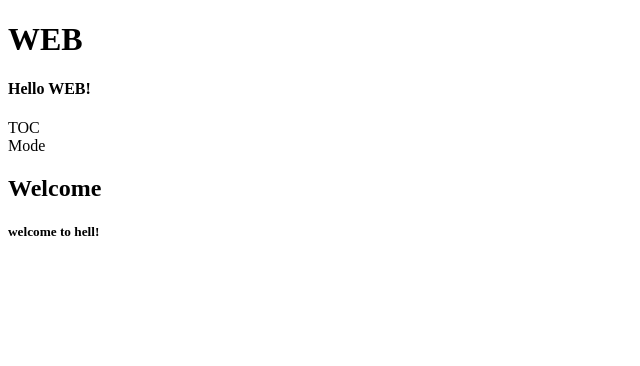
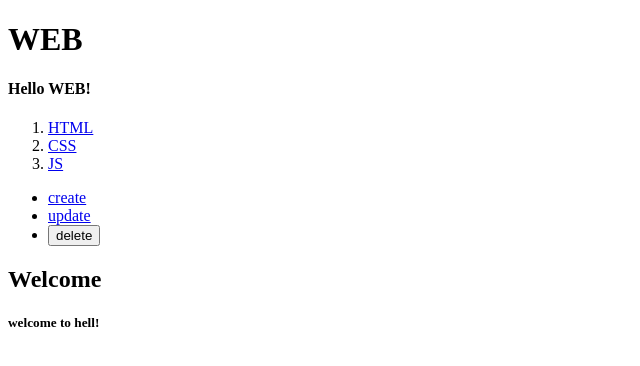
Before and after one commit to kim0612/redux_reactjs, a React (Create React App) app in the folder crud/: page / in a window 1280 px wide. Shown: the top 366 px of the page, without its empty margins (0-640 px from the left). Built offline with nearby package versions, Linux system fonts and the light colour scheme.

Commit message:
CRUD_#3
update 골조 짜서 넣고,
read 구현완료!
reducer에 작성많이함

```diff
--- a/crud/src/components/Content.js
+++ b/crud/src/components/Content.js
@@ -2,6 +2,7 @@ import React, { Component } from 'react';
 import Welcome from './Welcome';
 import Read from '../containers/Read';
 import Create from '../containers/Create';
+import Update from '../containers/Update';
 
 class Content extends Component {
   render() {
@@ -14,6 +15,9 @@ class Content extends Component {
     else if(this.props.mode === "create"){
       return <Create/>
     }
+    else if (this.props.mode === "update"){
+      return <Update/>
+    }
     else{
       return (<div>!!ERROR!!</div>);
     }
--- a/crud/src/components/Mode.js
+++ b/crud/src/components/Mode.js
@@ -3,9 +3,17 @@ import React, { Component } from 'react';
 class Mode extends Component {
   render() {
     return (
-      <div>
-        Mode
-      </div>
+      <ul>
+        <li><a href="/" onClick={(e)=>{
+          e.preventDefault();
+          this.props.onChangeMode("create");
+        }}>create</a></li>
+        <li><a href="/" onClick={(e)=>{
+          this.props.onChangeMode("update");
+          e.preventDefault();
+        }}>update</a></li>
+        <li><button>delete</button></li>
+      </ul>
     );
   }
 }
--- a/crud/src/components/Read.js
+++ b/crud/src/components/Read.js
@@ -4,7 +4,8 @@ class Read extends Component {
   render() {
     return (
       <div>
-        Read
+        <h2>{this.props.content.title}</h2>
+        <h5>{this.props.content.desc}</h5>
       </div>
     );
   }
--- a/crud/src/components/TOC.js
+++ b/crud/src/components/TOC.js
@@ -2,9 +2,23 @@ import React, { Component } from 'react';
 
 class TOC extends Component {
   render() {
+    const contents = this.props.contents;
+    const onChangeContent = this.props.onChangeContent;
+    let contents_list = [];
+
+    for (let i of contents){
+      contents_list.push(<li key={i.id}><a href="/" onClick={(e)=>{e.preventDefault(); onChangeContent(i.id)}}>{i.title}</a></li>);
+    }
+    // debugger;
+    //console.log(`it is ${contents_list}`);
+
+
+
     return (
       <div>
-        TOC
+        <ol>
+          {contents_list}
+        </ol>
       </div>
     );
   }
--- /dev/null
+++ b/crud/src/components/Update.js
@@ -0,0 +1,13 @@
+import React, { Component } from 'react';
+
+class Update extends Component {
+  render() {
+    return (
+      <div>
+        Update!
+      </div>
+    );
+  }
+}
+
+export default Update;
--- a/crud/src/containers/Mode.js
+++ b/crud/src/containers/Mode.js
@@ -1,4 +1,9 @@
 import { connect } from "react-redux";
 import Mode from "../components/Mode";
 
-export default connect()(Mode);
+const mapDispatchToProps = (dispatch) =>{
+  return {
+    onChangeMode:(input)=>{dispatch({type:"CHANGE_MODE", mode:input})}
+  }
+}
+export default connect(null,mapDispatchToProps)(Mode);
--- a/crud/src/containers/Read.js
+++ b/crud/src/containers/Read.js
@@ -1,4 +1,10 @@
 import { connect } from "react-redux";
 import Read from "../components/Read";
 
-export default connect()(Read);
+const mapStateToProps = (state) => {
+  return {
+    content : state.contents[state.selected_id]
+  }
+}
+
+export default connect(mapStateToProps)(Read);
--- a/crud/src/containers/TOC.js
+++ b/crud/src/containers/TOC.js
@@ -1,4 +1,17 @@
 import { connect } from "react-redux";
 import TOC from "../components/TOC";
 
-export default connect()(TOC)
+const mapStateToProps = (state) => {
+  return{
+    contents : state.contents
+  }
+}
+const mapDispatchToProps = (dispatch) => {
+  return {
+    onChangeContent : (input)=> {
+      dispatch({type:"SELECT_CONTENT", selected_id: input})
+    }
+  }
+}
+
+export default connect(mapStateToProps, mapDispatchToProps)(TOC);
--- /dev/null
+++ b/crud/src/containers/Update.js
@@ -0,0 +1,4 @@
+import { connect } from "react-redux";
+import Update from "../components/Update";
+
+export default connect()(Update);
--- a/crud/src/store.js
+++ b/crud/src/store.js
@@ -13,7 +13,27 @@ const reducer = (state, action) => {
     }
   }
   else{
-
+    let newState;
+    switch (action.type){
+      case "CHANGE_MODE":
+        newState = {
+          ...state,
+          mode : action.mode
+        }
+        console.log(action, action.type, state, newState);
+        return newState;
+      case "SELECT_CONTENT":
+        newState = {
+          ...state,
+          mode:"read",
+          selected_id : action.selected_id
+        }
+        console.log(action, action.type, state, newState);
+        return newState;
+      default:
+        alert("reducer에 해당 action type이 없다!!")
+        return state;
+    }
   }
 }
 
```
